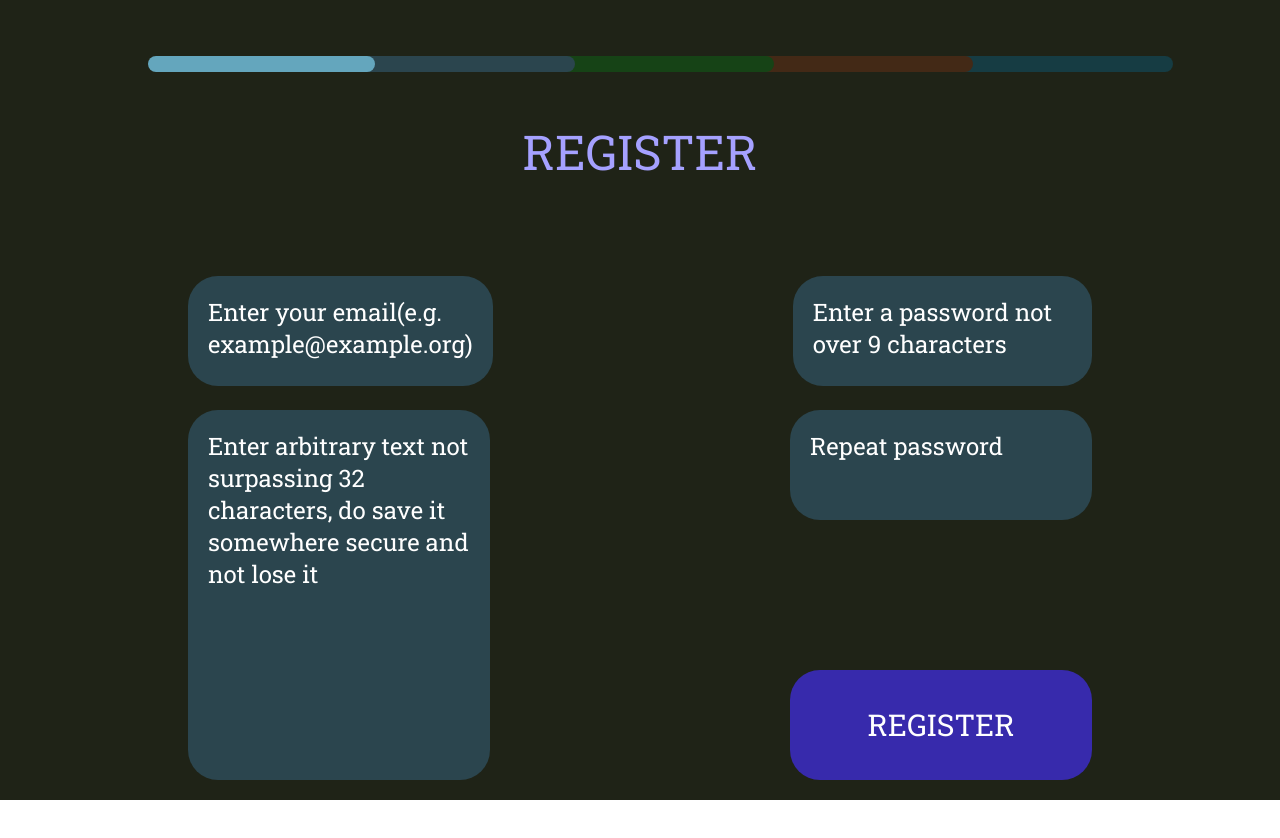
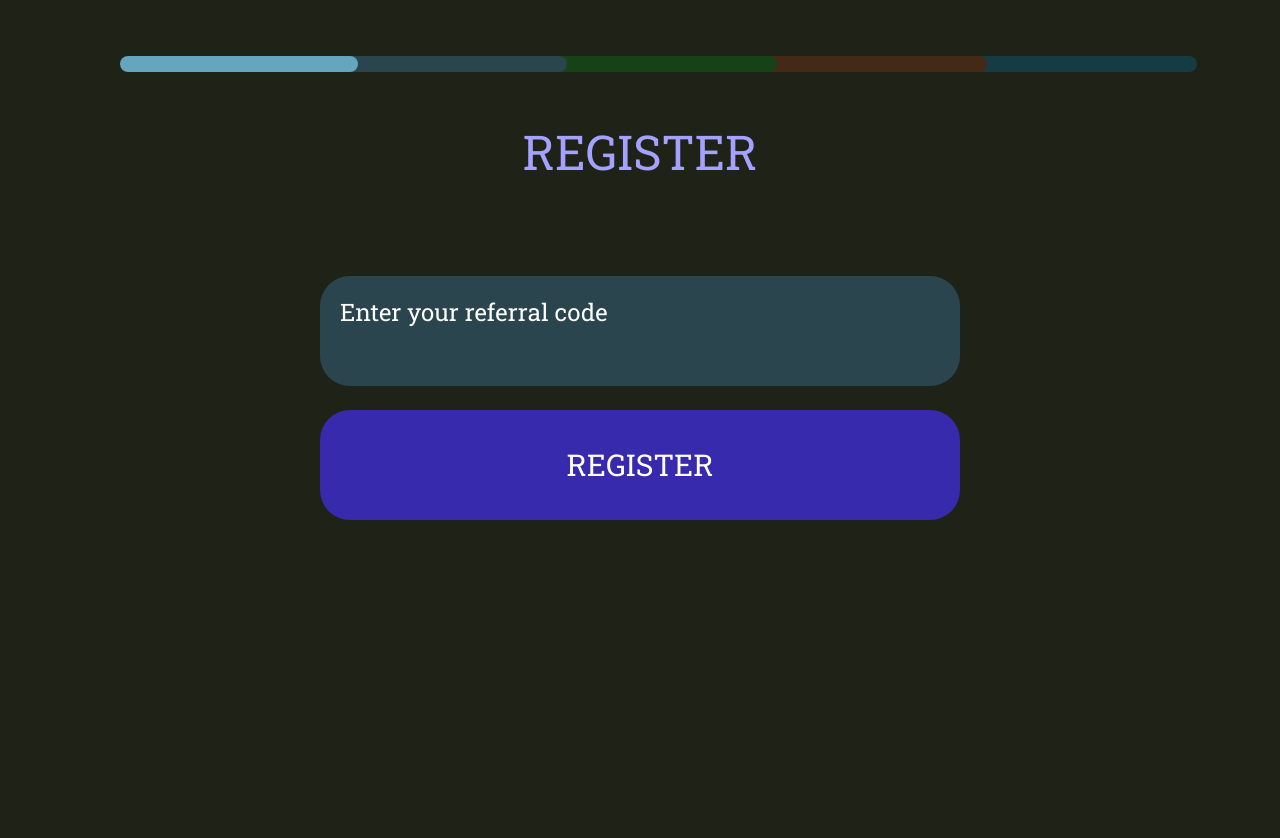
Before and after one commit to xdivayze/oggcloudfrontend, a React (Vite) app in the folder frontend/: page /register in a window 1280 px wide. Shown: the top 838 px of the page. Before the commit the page ends 800 px from the top, so only its background shows below. Built offline with nearby package versions, Linux system fonts and the light colour scheme.

Commit message:
added refferal code check beforehand

```diff
--- a/frontend/src/App.tsx
+++ b/frontend/src/App.tsx
@@ -2,13 +2,16 @@ import { Route, Routes } from "react-router-dom";
 import Home from "./Routes/Home/Home";
 import Layout from "./Layout";
 import Register from "./Routes/Register/Register";
+import RegisterRefer from "./Routes/Register/RegisterRefer";
 
 function App() {
   return (
     <Routes>
       <Route path="/" element={<Layout />}>
         <Route index element={<Home />} />
-        <Route path="register" element={<Register />} />
+        <Route path="register" element={<RegisterRefer />} />
+        <Route path="/register/:id" element={<Register />} />
+
       </Route>
     </Routes>
   );
--- a/frontend/src/Routes/Register/Components/ObeseBar.tsx
+++ b/frontend/src/Routes/Register/Components/ObeseBar.tsx
@@ -17,6 +17,12 @@ export default function ObeseBar({
 }) {
   return (
     <div
+    onKeyDown={(e) => {
+      if (e.key === "Enter") {
+        console.log("e")
+        e.preventDefault()
+      }
+    }}
       onClick={onClick}
       suppressContentEditableWarning={true}
       ref={refPassed}
--- a/frontend/src/Routes/Register/Register.tsx
+++ b/frontend/src/Routes/Register/Register.tsx
@@ -1,6 +1,7 @@
 import { useCallback, useRef } from "react";
 import Navbar from "../../Navbar/Navbar";
 import ObeseBar from "./Components/ObeseBar";
+import { useParams } from "react-router-dom";
 
 export default function Register() {
   var emailRef = useRef("");
@@ -9,11 +10,13 @@ export default function Register() {
   var securityTextRef = useRef("");
   var submitRef = useRef("");
 
+  const { refcode } = useParams()
+
   var onSubmitClick = useCallback(() => {
     console.log("hi man");
 
     var email = emailRef.current
-    console.log(`${ email != null ? email.innerHTML : "err"}`); //TODO continue from here adding fetch requests
+    console.log(`${email != null ? email.innerText : "err"}`); //TODO continue from here adding fetch requests
 
   }, []);
   return (
@@ -92,3 +95,7 @@ export default function Register() {
     </div>
   );
 }
+
+async function checkRefCode(referral: string): Promise<boolean> { //TODO
+  return true
+}
--- /dev/null
+++ b/frontend/src/Routes/Register/RegisterRefer.tsx
@@ -0,0 +1,60 @@
+import { useRef } from "react";
+import ObeseBar from "./Components/ObeseBar";
+import Navbar from "../../Navbar/Navbar";
+import { useNavigate } from "react-router-dom";
+
+export default function RegisterRefer() {
+    const refercodeRef = useRef("");
+    const submitRef = useRef("")
+    const navigate = useNavigate()
+    const onSubmitClick = () => {
+        const refcode: string = refercodeRef.current.innerText
+        if (refcode == "") {
+            console.log("error, refcode null")
+            return
+        }
+        const refcodeTrimmed = refcode.trim()
+        if (/\s/.test(refcodeTrimmed)) {
+            console.log("error, refcode includes whitespace")
+            return
+        }
+        navigate(refcode.trim())
+    }
+    return (
+        <div className="w-full">
+            <div className="pt-14 min-h-1/5">
+                <Navbar collapse={true} />
+            </div>
+            <div className="w-full">
+                <p className="text-5xl font-robotoSlab text-indigo-ogg flex justify-center pt-4">
+                    REGISTER
+                </p>
+            </div>
+            <div className="w-full flex justify-center min-h-screen pt-25 ">
+                <div className="flex flex-col w-1/2">
+
+
+                    <div className="w-full">
+                        <ObeseBar
+                            refPassed={refercodeRef}
+                            height="min-h-[110px]"
+                            color="text-white bg-teal-ogg-1 hover:text-white hover:bg-indigo-950  text-2xl"
+                            text="Enter your referral code"
+                            contentEditable={true}
+                        />
+                    </div>
+                    <div className="w-full mt-6">
+                        <ObeseBar
+                            refPassed={submitRef}
+                            height="min-h-[110px]"
+                            color="text-white bg-indigo-800 hover:text-white hover:bg-red-600 items-center justify-center text-3xl"
+                            text="REGISTER"
+                            onClick={onSubmitClick}
+                            contentEditable={false}
+                        />
+                    </div>
+                </div>
+            </div>
+        </div>
+    );
+}
```
